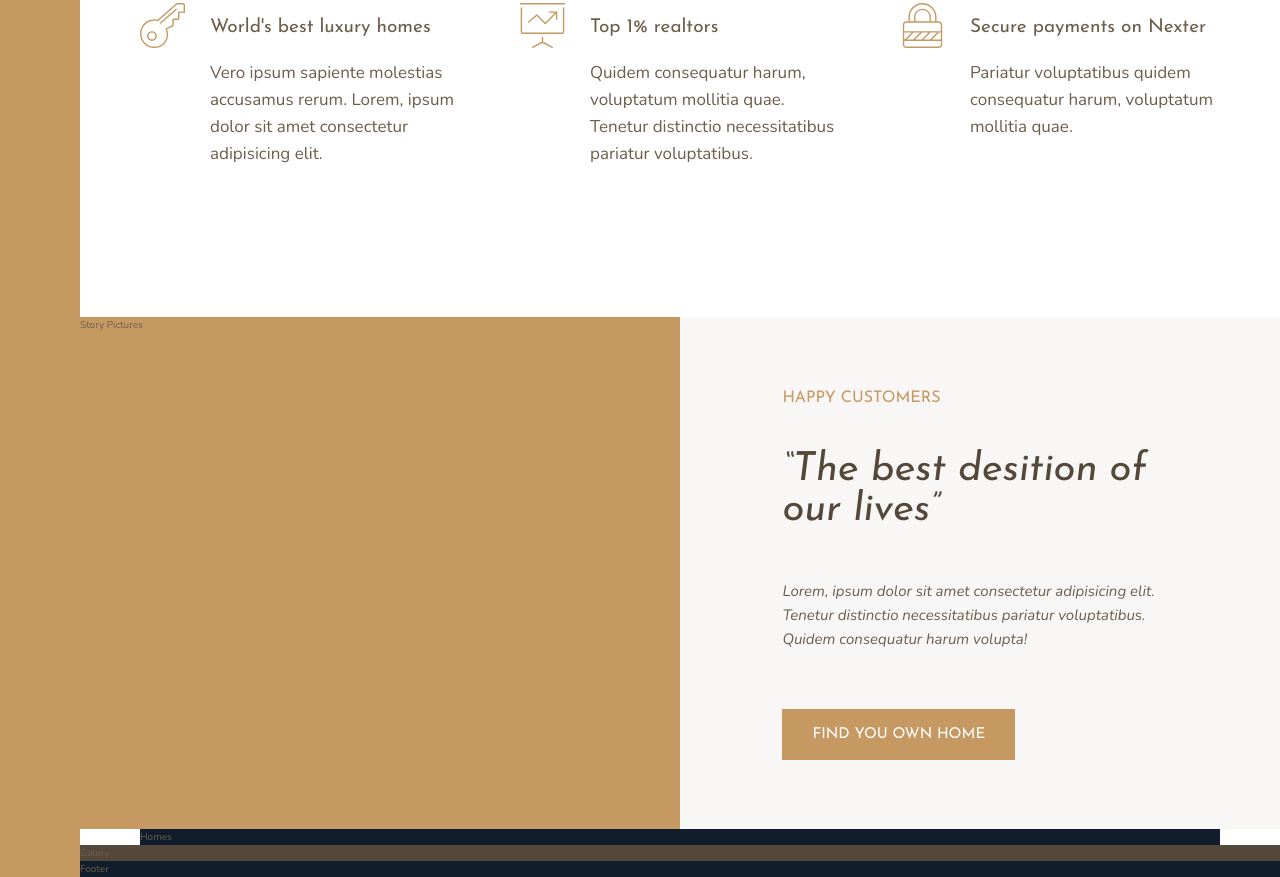
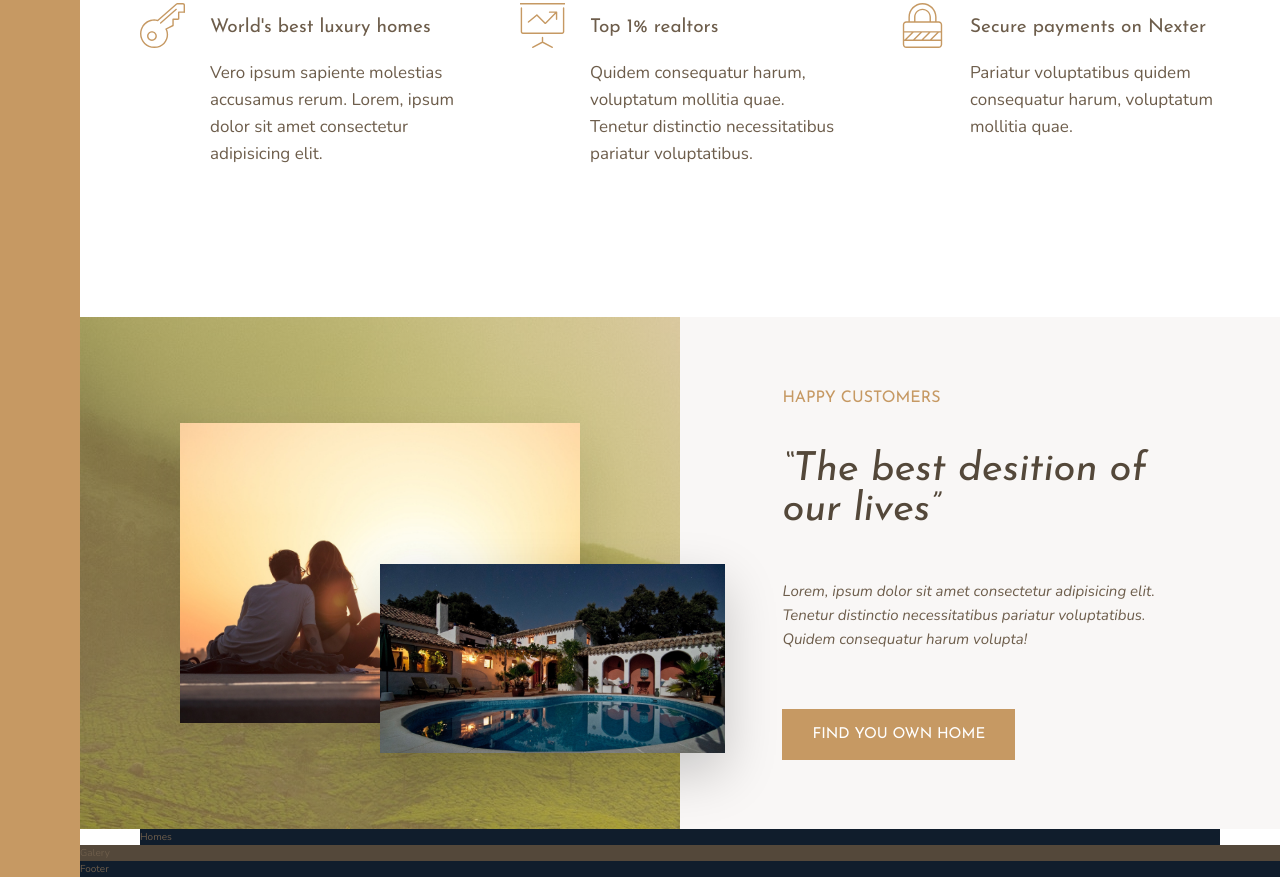
Before and after one commit to mlavagni/nexter, a website: page index.html in a window 1280 px wide. Shown: the part 991-1868 px from the top of the page. Drawn offline with nearby package versions, Linux system fonts and the light colour scheme.

Commit message:
added story images

```diff
--- a/index.html
+++ b/index.html
@@ -89,7 +89,15 @@
       </div>
     </section>
 
-    <div class="story__pictures">Story Pictures</div>
+    <div class="story__pictures">
+      <img
+        src="img/story-1.jpeg"
+        alt="Couple with new house"
+        class="story__img--1"
+      />
+
+      <img src="img/story-2.jpeg" alt="New house" class="story__img--2" />
+    </div>
 
     <div class="story__content">
       <h3 class="heading-3 mb-sm">Happy Customers</h3>
--- a/sass/_story.scss
+++ b/sass/_story.scss
@@ -2,6 +2,30 @@
   &__pictures {
     background-color: $color-primary;
     grid-column: full-start / col-end 4;
+    background-image: linear-gradient(
+        rgba($color-primary, 0.5),
+        rgba($color-primary, 0.5)
+      ),
+      url(../img/back.jpg);
+
+    display: grid;
+    grid-template-rows: repeat(6, 1fr);
+    grid-template-columns: repeat(6, 1fr);
+    align-items: center;
+  }
+  &__img--1 {
+    width: 100%;
+    grid-row: 2 / 6;
+    grid-column: 2 /6;
+    box-shadow: 0 2rem 5rem rgba(#000, 0.1);
+  }
+
+  &__img--2 {
+    width: 115%;
+    grid-row: 4 / 6;
+    grid-column: 4 / 7;
+    z-index: 20;
+    box-shadow: 0 2rem 5rem rgba(#000, 0.2);
   }
 
   &__content {
```
Also changed, not shown: css/style.css.
